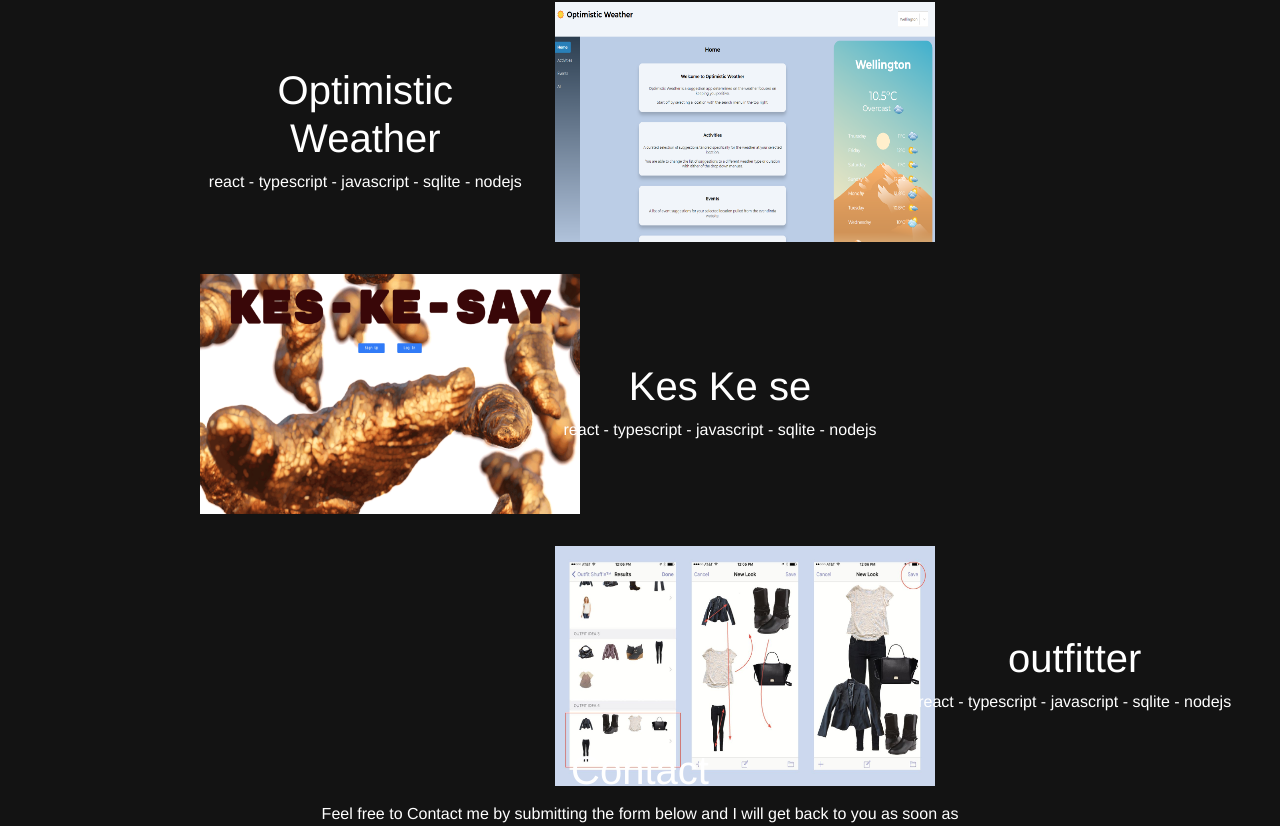
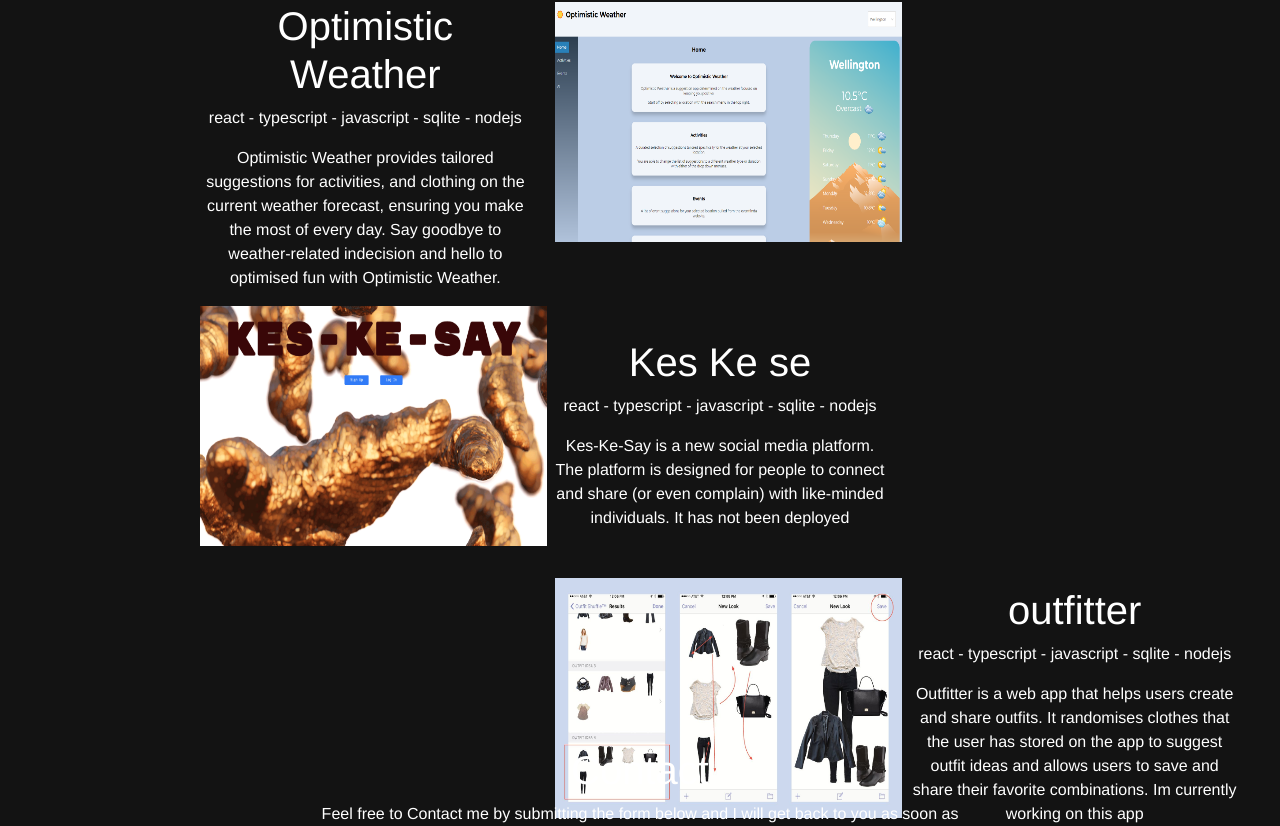
Before and after one commit to matthew-nanthameechai/myPortfolio, an Angular app: page / in a window 1280 px wide. Shown: the part 1734-2560 px from the top of the page. Built offline with nearby package versions, Linux system fonts and the light colour scheme.

Commit message:
project descriptions

```diff
--- a/src/app/projects/projects.component.css
+++ b/src/app/projects/projects.component.css
@@ -9,7 +9,7 @@
 
 img {
   height: 15rem;
-  width: 115%;
+  width: 105%;
 }
 
 .col {
--- a/src/app/projects/projects.component.html
+++ b/src/app/projects/projects.component.html
@@ -8,6 +8,12 @@
       <div class="col m-auto">
         <h1>Optimistic Weather</h1>
         <p>react - typescript - javascript - sqlite - nodejs</p>
+        <p>
+          Optimistic Weather provides tailored suggestions for activities, and
+          clothing on the current weather forecast, ensuring you make the most
+          of every day. Say goodbye to weather-related indecision and hello to
+          optimised fun with Optimistic Weather.
+        </p>
       </div>
       <div class="col">
         <img
@@ -22,6 +28,11 @@
       <div class="col m-auto">
         <h1>Kes Ke se</h1>
         <p>react - typescript - javascript - sqlite - nodejs</p>
+        <p>
+          Kes-Ke-Say is a new social media platform. The platform is designed
+          for people to connect and share (or even complain) with like-minded
+          individuals. It has not been deployed
+        </p>
       </div>
       <div class="col"></div>
       <div class="col"></div>
@@ -31,6 +42,12 @@
       <div class="col m-auto">
         <h1>outfitter</h1>
         <p>react - typescript - javascript - sqlite - nodejs</p>
+        <p>
+          Outfitter is a web app that helps users create and share outfits. It
+          randomises clothes that the user has stored on the app to suggest
+          outfit ideas and allows users to save and share their favorite
+          combinations. Im currently working on this app
+        </p>
       </div>
     </div>
   </div>
```
